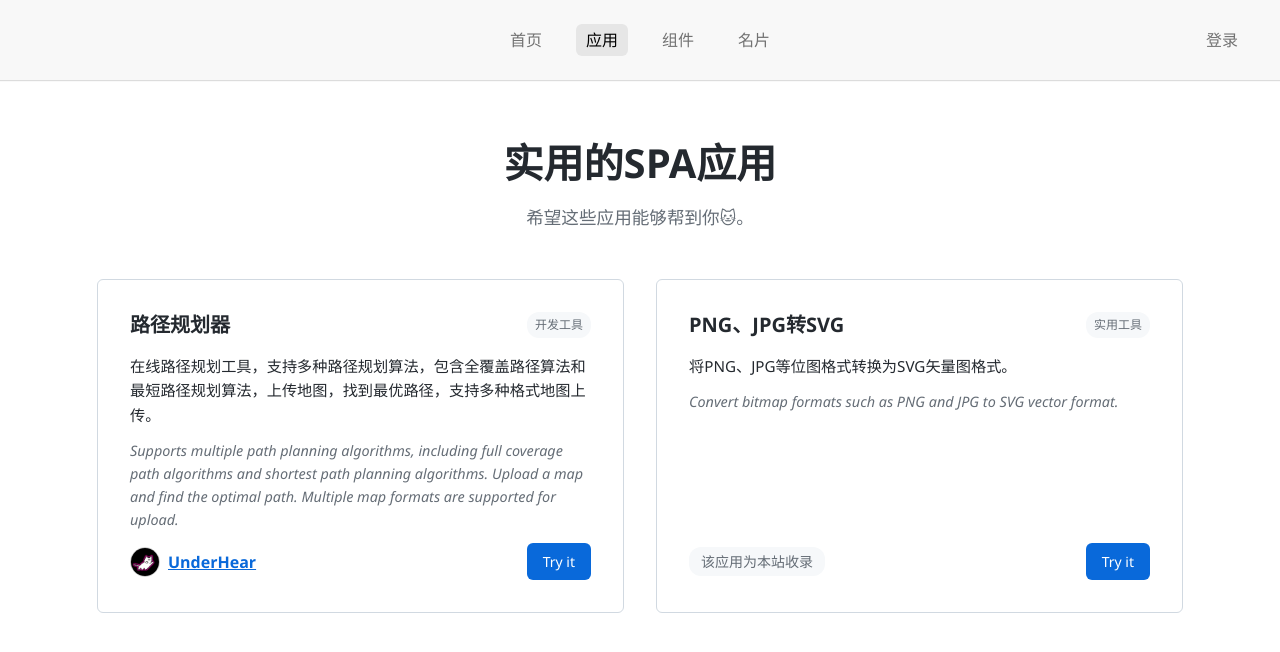
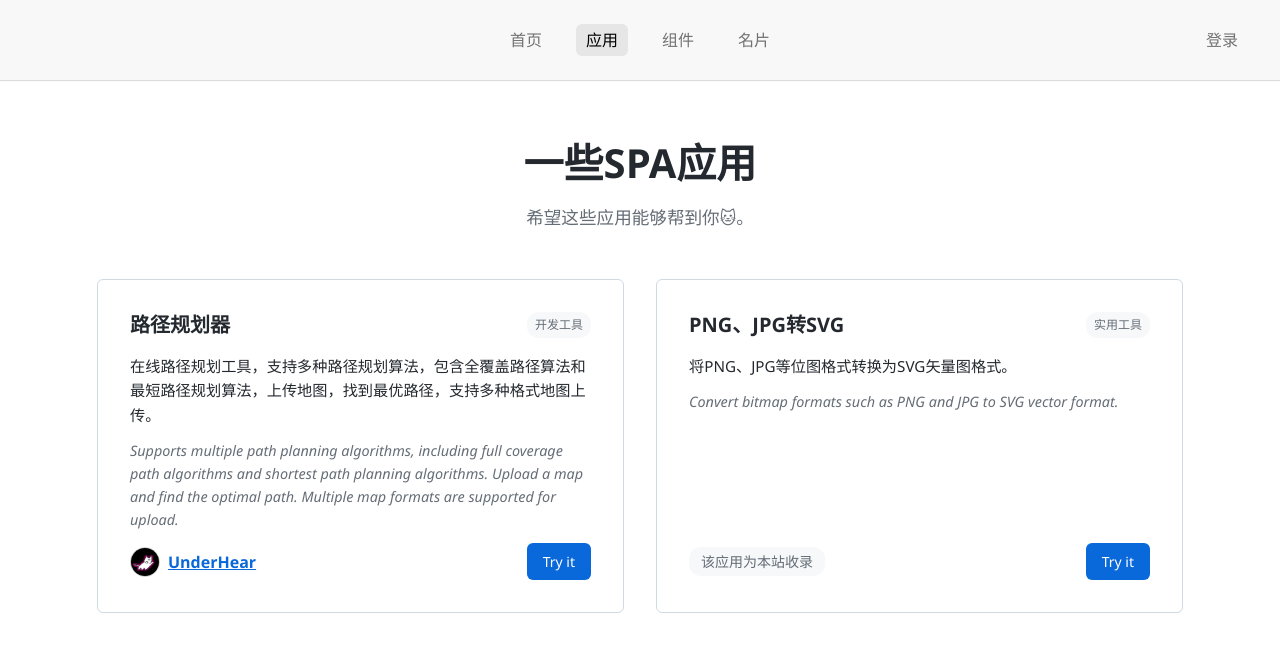
Before and after one commit to UnderHear-tools/UnderHear-Web, a Vue app in the folder UnderHear-frontend/: page /application in a window 1280 px wide. Shown: the top 652 px of the page. Built offline with nearby package versions, Linux system fonts and the light colour scheme.

Commit message:
修改应用页标题

```diff
--- a/UnderHear-frontend/src/views/application.vue
+++ b/UnderHear-frontend/src/views/application.vue
@@ -1,7 +1,7 @@
 <template>
   <div class="application-container">
     <div class="application-header">
-      <h1 class="application-title">实用的SPA应用</h1>
+      <h1 class="application-title">一些SPA应用</h1>
       <p class="application-subtitle">希望这些应用能够帮到你🐱。</p>
     </div>
 
```
